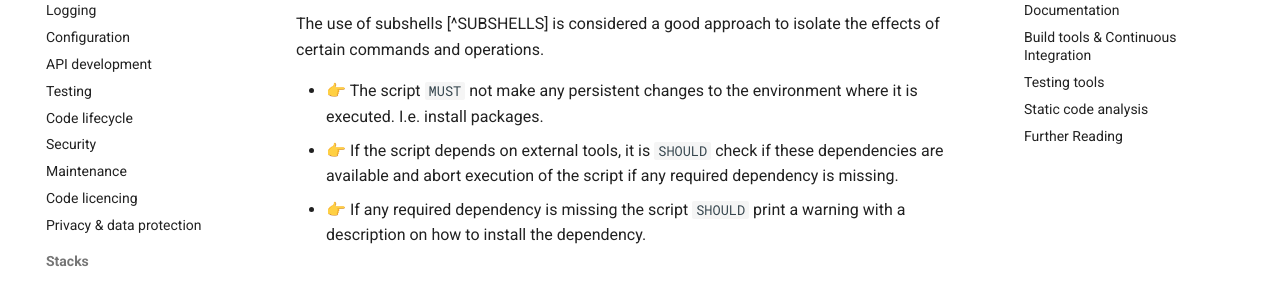
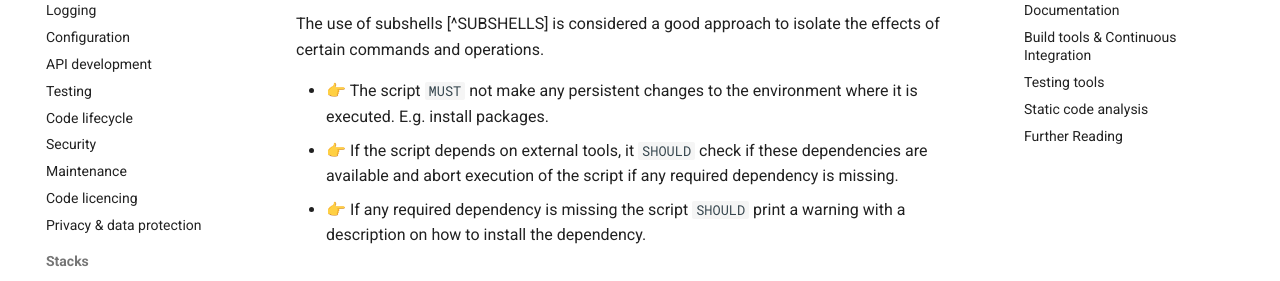
Before and after one commit to clarin-eric/handbook-development, an MkDocs documentation site: the page built from docs/stack/bash.md, in a window 1280 px wide and 900 px high, scrolled down 976 px. Shown: the part 179-460 px from the top of the window. Built offline with MkDocs 1.6.1 and Material for MkDocs 9.7.7, drawn with Linux system fonts in a browser that asks for light colours; comment, search, counter and statistics services are not loaded.

Commit message:
Forgot to resolve two review comments

```diff
--- a/docs/stack/bash.md
+++ b/docs/stack/bash.md
@@ -52,8 +52,8 @@ The use of subshells [^SUBSHELLS] is considered a good approach to isolate the
 effects of certain commands and operations.
 
 * 👉 The script `MUST` not make any persistent changes to the environment where
-  it is executed. I.e. install packages.
-* 👉 If the script depends on external tools, it is `SHOULD` check if these
+  it is executed. E.g. install packages.
+* 👉 If the script depends on external tools, it `SHOULD` check if these
   dependencies are available and abort execution of the script if any required
   dependency is missing.
 * 👉 If any required dependency is missing the script `SHOULD` print a warning
```
